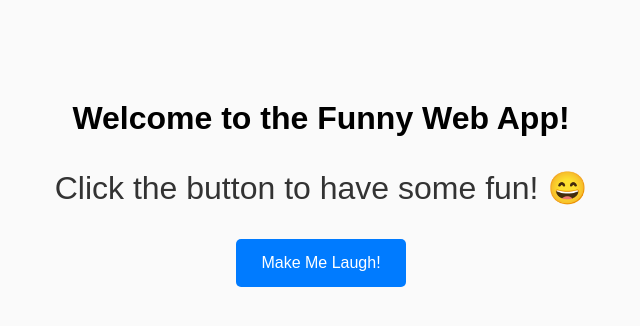
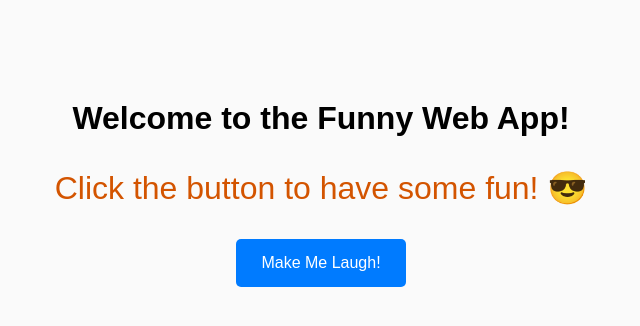
Before and after one commit to HanQi-Lyn/main, a plain HTML site: page index.html in a window 1280 px wide. Both pictures are taken after a click on the button "Make Me Laugh!". Shown: the whole page, without its empty margins (319-959 px from the left). Drawn offline with Linux system fonts and the light colour scheme.

Commit message:
Update index.html

```diff
--- a/index.html
+++ b/index.html
@@ -3,7 +3,7 @@
 <head>
     <meta charset="UTF-8">
     <meta name="viewport" content="width=device-width, initial-scale=1.0">
-    <title>Funny Web App</title>
+    <title>HANQI LIN Web App</title>
     <style>
         body {
             font-family: Arial, sans-serif;
@@ -43,3 +43,15 @@
         funnyButton.addEventListener('click', () => {
             const colors = ['#e74c3c', '#8e44ad', '#3498db', '#1abc9c', '#f39c12', '#d35400'];
             const emojis = ['😂', '🤣', '😜', '🤪', '😎', '🥳', '🤯', '😆', '😁'];
+
+            // Change text color randomly
+            const randomColor = colors[Math.floor(Math.random() * colors.length)];
+            funnyText.style.color = randomColor;
+
+            // Change emoji randomly
+            const randomEmoji = emojis[Math.floor(Math.random() * emojis.length)];
+            funnyText.innerHTML = `Click the button to have some fun! ${randomEmoji}`;
+        });
+    </script>
+</body>
+</html>
```
